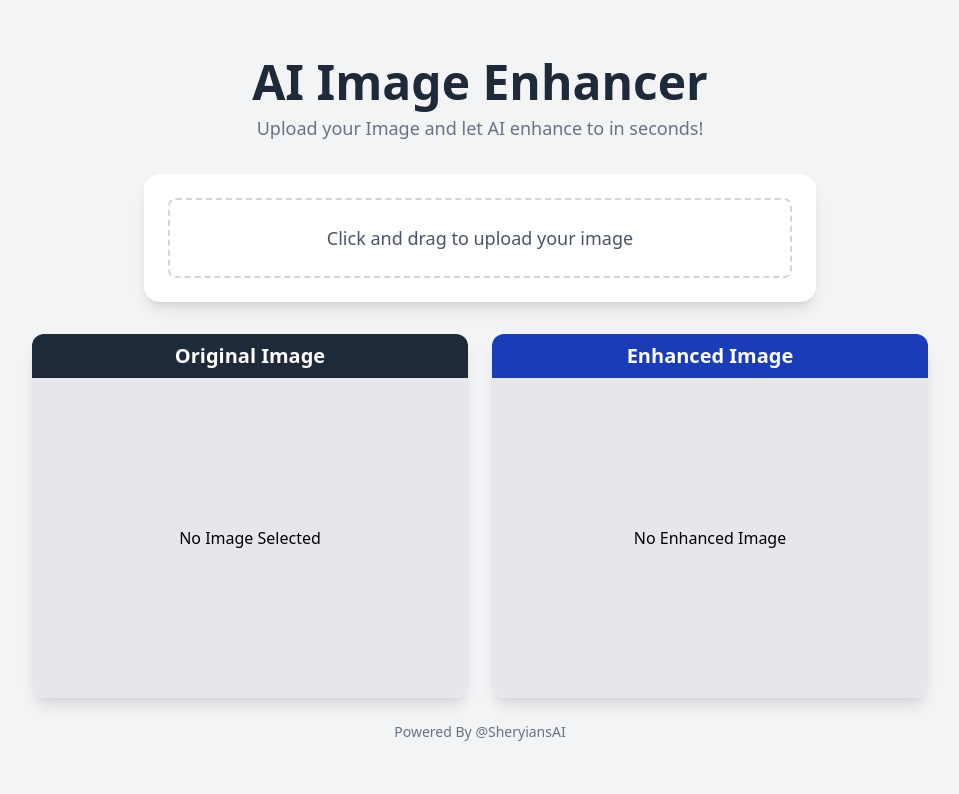
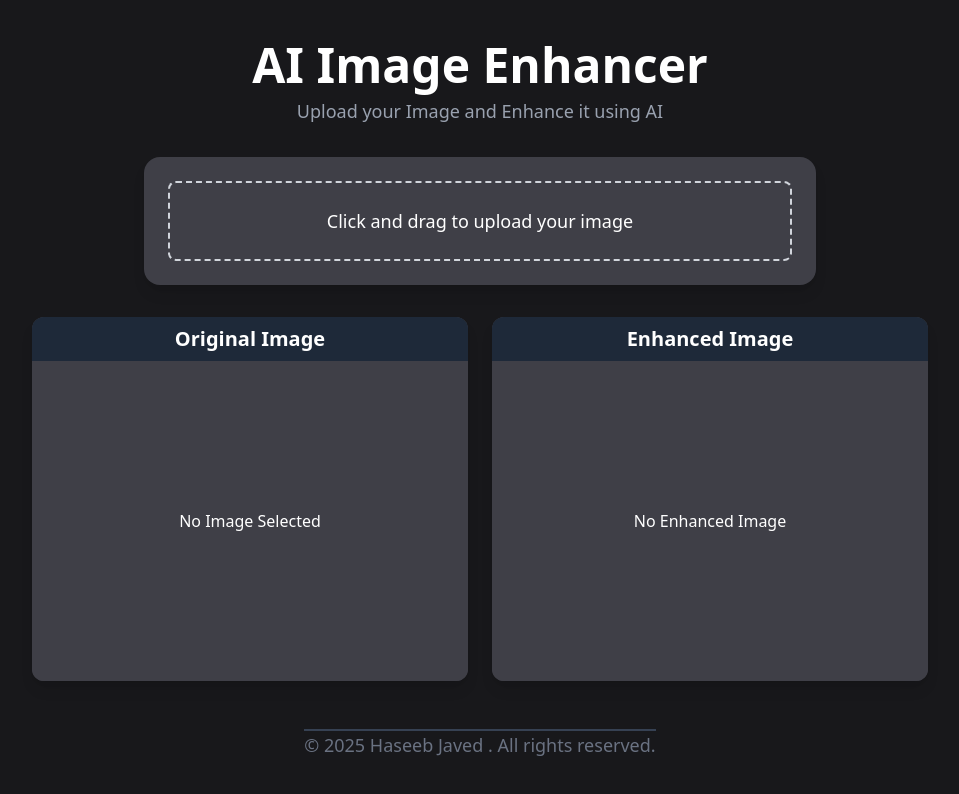
Before and after one commit to haseebjaved4212/AI-Powered-Image-Enhancer, a React (Vite) app: page / in a window 1280 px wide. Shown: the top 794 px of the page, without its empty margins (160-1119 px from the left). Built offline with nearby package versions, Linux system fonts and the light colour scheme.

Commit message:
Coplete A section

```diff
--- a/src/App.jsx
+++ b/src/App.jsx
@@ -1,19 +1,19 @@
 import Home from "./components/Home";
 const App = () => {
   return (
-    <div className="flex flex-col items-center justify-center min-h-screen bg-gray-100 py-8 px-4 ">
+    <div className="flex flex-col items-center justify-center min-h-screen bg-zinc-900 py-8 px-4 ">
       <div className="text-center mb-8">
-        <h1 className="text-5xl font-bold text-gray-800 mb-2">
+        <h1 className="text-5xl font-bold text-white mb-2">
           AI Image Enhancer{" "}
         </h1>
-        <p className="text-lg text-gray-500">
-          Upload your Image and let AI enhance to in seconds!
+        <p className="text-lg text-gray-400">
+          Upload your Image and Enhance it using AI
         </p>
       </div>
 
       <Home />
 
-      <div className="text-sm text-gray-500 mt-6">Powered By @SheryiansAI</div>
+      <div className="text-lg border-t-2 mt-12 border-gray-700 text-center text-gray-500 ">&copy; 2025 Haseeb Javed . All rights reserved.</div>
     </div>
   );
 };
--- a/src/components/ImagePreview.jsx
+++ b/src/components/ImagePreview.jsx
@@ -4,7 +4,7 @@ const ImagePreview = (props) => {
   return (
     <div className="mt-8 grid grid-cols-1 md:grid-cols-2 gap-6 w-full max-w-4xl">
       {/* Original Image */}
-      <div className="bg-white shadow-lg rounded-xl overflow-hidden">
+      <div className="bg-zinc-700 shadow-lg rounded-xl overflow-hidden">
         <h2 className="text-xl font-semibold text-center bg-gray-800 text-white py-2">
           Original Image
         </h2>
@@ -16,15 +16,15 @@ const ImagePreview = (props) => {
             className="w-full h-full object-cover"
           />
         ) : (
-          <div className="flex items-center justify-center h-80 bg-gray-200">
+          <div className="flex items-center justify-center h-80 bg-zinc-700 text-white ">
             No Image Selected
           </div>
         )}
       </div>
 
       {/* Enhanced Image Image */}
-      <div className="bg-white shadow-lg rounded-xl overflow-hidden">
-        <h2 className="text-xl font-semibold text-center bg-blue-800 text-white py-2">
+      <div className="bg-zinc-700 shadow-lg rounded-xl overflow-hidden">
+        <h2 className="text-xl font-semibold text-center bg-gray-800 text-white py-2">
           Enhanced Image
         </h2>
 
@@ -39,7 +39,7 @@ const ImagePreview = (props) => {
         {props.loading ? (
           <Loading />
         ) : (
-          <div className="flex items-center justify-center h-80 bg-gray-200">
+          <div className="flex items-center justify-center h-80 bg-zinc-700 text-white">
             No Enhanced Image
           </div>
         )}
--- a/src/components/ImageUpload.jsx
+++ b/src/components/ImageUpload.jsx
@@ -7,7 +7,7 @@
         };
 
         return (
-          <div className="bg-white shadow-lg rounded-2xl p-6 w-full max-w-2xl">
+          <div className="bg-zinc-700 text-white shadow-lg rounded-2xl p-6 w-full max-w-2xl">
             <label
               htmlFor="fileInput"
               className="block w-full cursor-pointer border-2 border-dashed border-gray-300 rounded-lg p-6 text-center hover:border-blue-500 transition-all"
@@ -18,7 +18,7 @@
                 className="hidden"
                 onChange={ShowImageHandler}
               />
-              <span className="text-lg font-medium text-gray-600">
+              <span className="text-lg font-medium ">
                 Click and drag to upload your image
               </span>
             </label>
```
